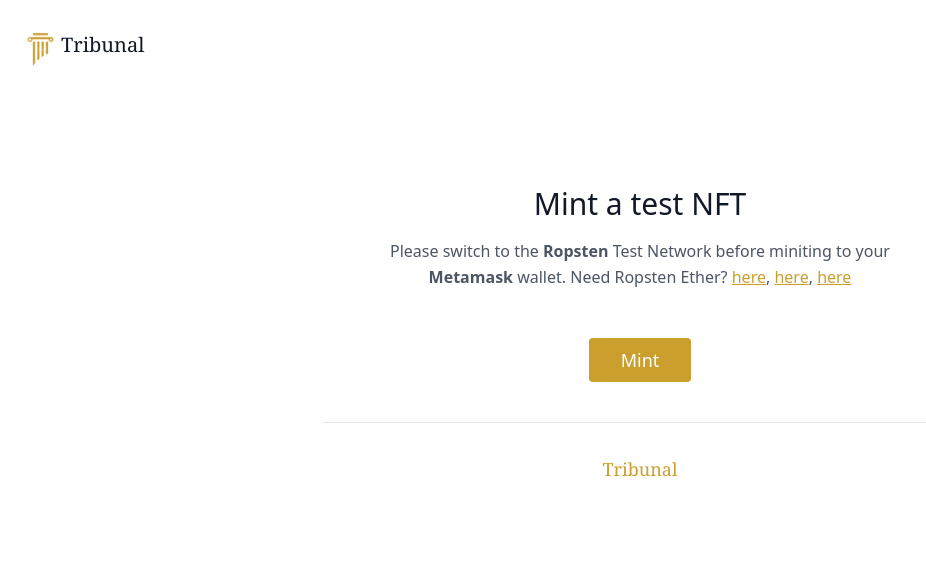
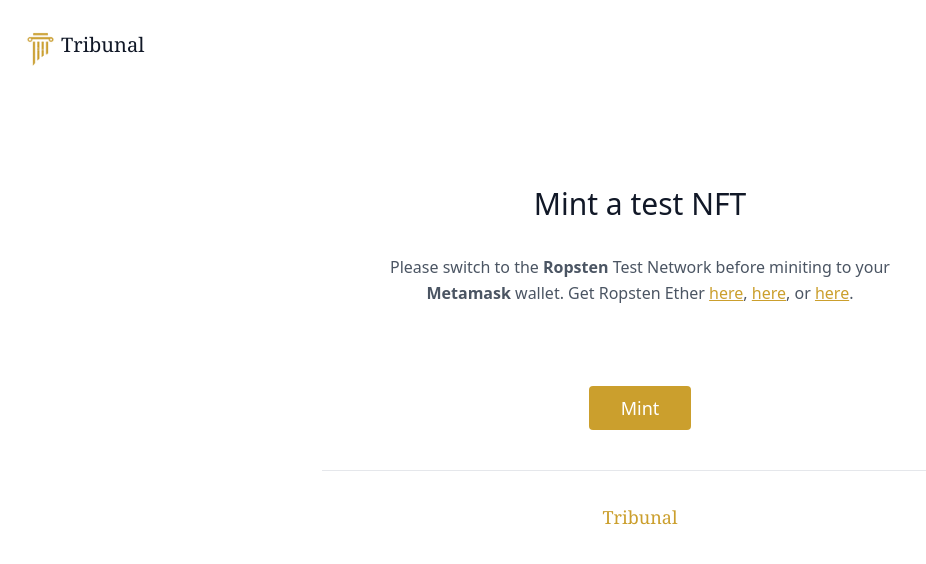
Before and after one commit to Xavier-Charles/tribunal, a React (Vite) app: page /mint in a window 1280 px wide. Shown: the top 564 px of the page, without its empty margins (0-926 px from the left). Built offline with nearby package versions, Linux system fonts and the light colour scheme; no server answers.

Commit message:
ui improvements

```diff
--- a/src/api/testDaos.json
+++ b/src/api/testDaos.json
@@ -3,7 +3,7 @@
     "id": 1,
     "logo": "https://i.imgur.com/qV3cPNV.png",
     "title": "Tribunal test Dao",
-    "desc": "The tribunal dao governs the upgrades, projects and NFT-based governance for Daos",
+    "desc": "The Tribunal DAO governs the upgrades, projects and decisions and features for the Tribunal App",
     "slug": "tribunal",
     "contract_address": "0x64DA298bDd8200482b821951308eAc0732d3A5e8"
   },
--- a/src/components/DaoCard.jsx
+++ b/src/components/DaoCard.jsx
@@ -4,7 +4,8 @@ import { Link } from 'react-router-dom';
 const DaoCard = ({logo, title, desc, slug}) => {
   return (
     <Link to={`/${slug}/proposals/`} className="xl:w-1/3 md:w-1/2 p-4">
-      <div className="border border-gray-200 hover:border-gold p-6 rounded-lg">
+      <div className="border border-gray-200 hover:border-gold p-6 rounded-lg relative">
+        <p className='text-xs bg-cadet text-white absolute right-7 py-0.5 px-2 rounded-lg'>Test</p>
         <img
           alt=""
           src={logo}
--- a/src/components/MintComponent.jsx
+++ b/src/components/MintComponent.jsx
@@ -10,16 +10,16 @@ const MintComponent = ({ isMinting, minted, hash, error, mintNFT }) => {
   return (
     <section className="text-gray-600 body-font relative">
       <div className="container px-5 py-24 mx-auto">
-        <div className="flex flex-col text-center w-full mb-12">
-          <h1 className="sm:text-3xl text-2xl font-medium title-font mb-4 text-gray-900">
+        <div className="flex flex-col text-center w-full mb-20">
+          <h1 className="sm:text-3xl text-2xl font-medium title-font mb-6 md:mb-8 text-gray-900">
             Mint a test NFT
           </h1>
 
           <h3 className="lg:w-2/3 max-w-lg mx-auto leading-relaxed text-base">
             Please switch to the <span className="font-bold">Ropsten</span> Test
             Network before miniting to your{" "}
-            <span className="font-bold">Metamask</span> wallet. Need Ropsten
-            Ether?{" "}
+            <span className="font-bold">Metamask</span> wallet. Get Ropsten
+            Ether{" "}
             <a
               target="_blank"
               href="https://faucet.metamask.io/"
@@ -35,14 +35,14 @@ const MintComponent = ({ isMinting, minted, hash, error, mintNFT }) => {
             >
               here
             </a>
-            ,{" "}
+            , or{" "}
             <a
               target="_blank"
               href="https://faucet.egorfine.com/"
               className="underline text-gold"
             >
               here
-            </a>
+            </a>.
           </h3>
         </div>
         <div className="lg:w-1/2 md:w-2/3 mx-auto">
```
